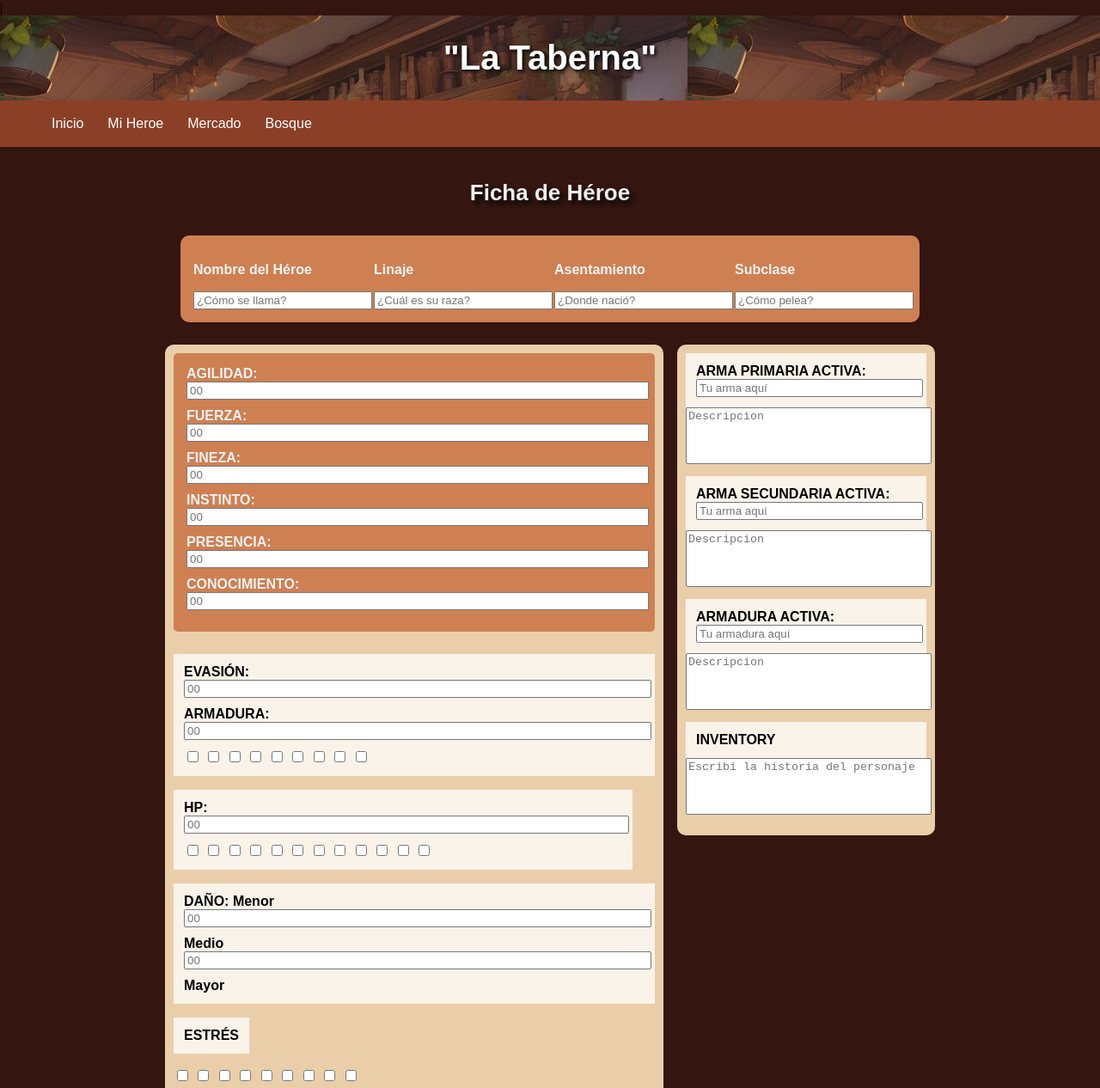
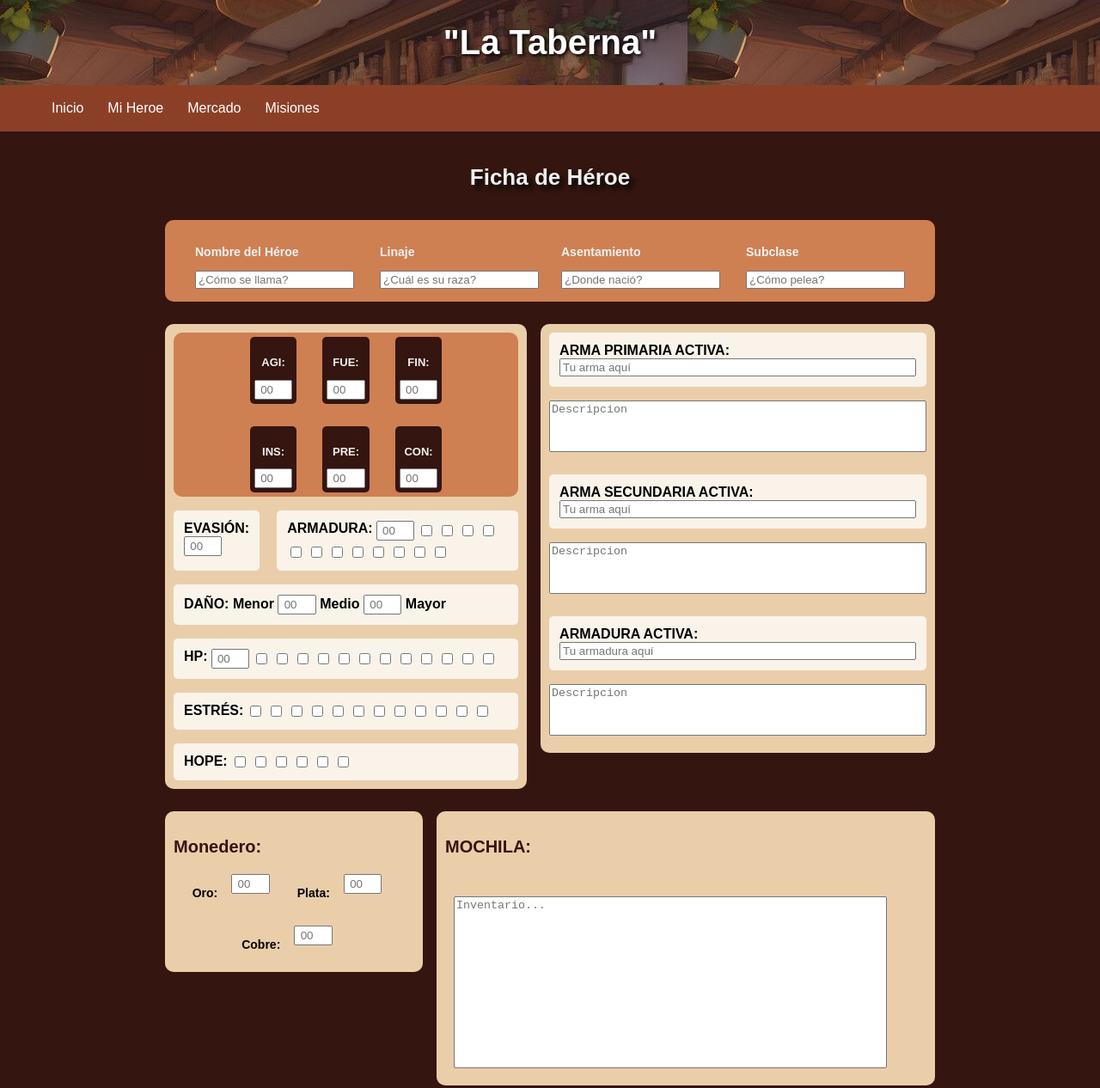
Before and after one commit to Naranja-crocante/Naranja-crocante.github.io, a plain HTML site: page heroe.html in a window 1280 px wide. Shown: the top 1266 px of the page at 86% size. Drawn offline with nearby package versions, Linux system fonts and the light colour scheme.

Commit message:
Taberna 1.3.2
ac tualiuzacion

```diff
--- a/heroe.html
+++ b/heroe.html
@@ -9,7 +9,7 @@
     href="https://cdnjs.cloudflare.com/ajax/libs/animate.css/4.1.1/animate.min.css"
   />
 <title>La Taberna</title>
-|</head>
+</head>
 <body>
     <header>
         <h1 id="inicio" class="animate__animated animate__jackInTheBox">"La Taberna"</h1>
@@ -20,7 +20,7 @@
             <li class="nav__link"><a href="index.html">Inicio</a></li>
             <li class="nav__link"><a href="heroe.html">Mi Heroe</a></li>
             <li class="nav__link"><a href="mercado.html">Mercado</a></li>
-            <li class="nav__link"><a href="bosque.html">Bosque</a></li>
+            <li class="nav__link"><a href="misiones.html">Misiones</a></li>
         </ul>
     </nav>
 
@@ -28,14 +28,17 @@
     <h2>Ficha de Héroe</h2>
 
         <div class="flexbox margen">
-            <div class="caja flexbox solo">
+            <div class="caja flexbox flex1n">
                 <div class="flexbox2">
+                    <div class="estadisticas_pareja">
                         <div class="datos-pj">
                             <p>Nombre del Héroe</p><input type="text" id="nombreHeroe" placeholder="¿Cómo se llama?">
                         </div>
                         <div class="datos-pj">
                             <p>Linaje</p><input type="text" id="linaje" placeholder="¿Cuál es su raza?">
                         </div>
+                    </div>
+                    <div class="estadisticas_pareja">
                         <div class="datos-pj">
                             <p>Asentamiento</p><input type="text" id="asentamiento" placeholder="¿Donde nació?">
                         </div>
@@ -45,20 +48,31 @@
                     </div>
                 </div>
             </div>
+        </div>
 
         <div class="flexbox margen">
-            <div class="caja centro flexbox">
-                <div class="panel_stat">
-                    AGILIDAD: <input type="text" class="num" placeholder="00">
-                    FUERZA: <input type="text" class="num" placeholder="00">
-                    FINEZA: <input type="text" class="num" placeholder="00">
-                    INSTINTO: <input type="text" class="num" placeholder="00">
-                    PRESENCIA: <input type="text" class="num" placeholder="00">
-                    CONOCIMIENTO: <input type="text" class="num" placeholder="00">
+            <div class="caja flex2 flexbox">
+                <section class="estadisticas flexbox2 flex1n">
+                    <div class="estadisticas_pareja">
+                    <div class="estadisticas_stat"><h4>AGI: </h4><input type="number" class="num" placeholder="00"> </div>
+                    <div class="estadisticas_stat"><h4>FUE: </h4><input type="number" class="num" placeholder="00"> </div>
+                    <div class="estadisticas_stat"><h4>FIN: </h4><input type="number" class="num" placeholder="00"> </div>
                     </div>
+                    <div class="estadisticas_pareja">
+                    <div class="estadisticas_stat"><h4>INS: </h4><input type="number" class="num" placeholder="00"></div>
+                    <div class="estadisticas_stat"><h4>PRE: </h4><input type="number" class="num" placeholder="00"> </div>
+                    <div class="estadisticas_stat"><h4>CON: </h4><input type="number" class="num" placeholder="00"></div>
+                    </div>
+                </section>
+
                 <div class="caja-2">
-                    <div class="panel">EVASIÓN: <input type="text" class="num" placeholder="00">
-                    ARMADURA: <input type="text" class="num" placeholder="00">
+                    <section class="estadisticas_pareja">
+                    <div class="panel">EVASIÓN: <input type="number" class="num" placeholder="00"> </div>
+                    <div class="checks panel">
+                    ARMADURA: <input type="number" class="num" placeholder="00">
+                        <input type="checkbox">
+                        <input type="checkbox">
+                        <input type="checkbox">
                         <input type="checkbox">
                         <input type="checkbox">
                         <input type="checkbox">
@@ -69,11 +83,14 @@
                         <input type="checkbox">
                         <input type="checkbox">
                     </div>
+                    </section>
                 </div>
+                <div class="panel">DAÑO: Menor <input type="number" class="stat num" placeholder="00"> Medio <input type="number" class="stat num" placeholder="00"> Mayor</div>
                 <div class="caja-2">
                 <section class="izq">
-                    <div class="panel">HP:
-                            <input type="text" class="stat num" placeholder="00">
+                    <div class="panel">
+                        <div class="checks">
+                            HP: <input type="number" class="stat num" placeholder="00">
                             <input type="checkbox">
                             <input type="checkbox">
                             <input type="checkbox">
@@ -88,10 +105,12 @@
                             <input type="checkbox">
                         </div>
                     </div>
-                    <div class="panel">DAÑO: Menor <input type="text" class="stat num" placeholder="00"> Medio
-                        <input type="text" class="stat num" placeholder="00"> Mayor</div>
-                    <div class="panel">ESTRÉS</div>
-                    <div>
+                 </div>
+                    <div class="checks panel">
+                        ESTRÉS:
+                        <input type="checkbox">
+                        <input type="checkbox">
+                        <input type="checkbox">
                         <input type="checkbox">
                         <input type="checkbox">
                         <input type="checkbox">
@@ -102,8 +121,8 @@
                         <input type="checkbox">
                         <input type="checkbox">
                     </div>
-                    <div class="panel">HOPE:</div>
-                    <div>
+                    <div class="panel checks">
+                        HOPE:
                         <input type="checkbox">
                         <input type="checkbox">
                         <input type="checkbox">
@@ -112,22 +131,30 @@
                         <input type="checkbox">
                     </div>
                 </section>
+
             </div>
-            <div class="caja derecha">
+            <section class="caja derecha">
                     <div class="panel">ARMA PRIMARIA ACTIVA: <input type="text" class="stat" placeholder="Tu arma aquí"></div>
                     <textarea placeholder="Descripcion" class="caja-texto"></textarea>
                     <div class="panel">ARMA SECUNDARIA ACTIVA: <input type="text" class="stat" placeholder="Tu arma aquí"></div>
                     <textarea placeholder="Descripcion" class="caja-texto"></textarea>
                     <div class="panel">ARMADURA ACTIVA: <input type="text" class="stat" placeholder="Tu armadura aquí"></div>
                     <textarea placeholder="Descripcion" class="caja-texto"></textarea>
-                    <div class="panel">INVENTORY</div>
-                    <textarea placeholder="Escribí la historia del personaje" class="caja-texto"></textarea>
-            </div>
+            </section>
         </div>
 
+
         <div class="flexbox margen">
-            <div class="caja flexbox solo">
-                <h4> MOCHILA: </h4>
+            <section class="caja flexbox flex1">
+                    <h3>Monedero:</h3>
+                    <div class="flexbox">
+                        <p>Oro: </p><input type="number"  class="stat num" placeholder="00"> <br>
+                        <p>Plata: </p><input type="number"  class="stat num" placeholder="00"> <br>
+                        <p>Cobre: </p><input type="number"  class="stat num" placeholder="00"> <br>
+                    </div>
+            </section>
+            <div class="caja flexbox flex2">
+                <h3> MOCHILA: </h4>
                 <textarea placeholder="Inventario..." class="mochila"></textarea>
             </div>
         </div>
@@ -141,3 +168,4 @@
     </footer>
 
 </body>
+</html>
--- a/styles.css
+++ b/styles.css
@@ -8,6 +8,7 @@ header {
     font-family: 'Heavitas', sans-serif;
     font-size: 20px;
     background-image: url(imgs/fondo-2.jpg);
+    margin: 0;
 }
 
 body {
@@ -19,17 +20,135 @@ body {
     padding: 0;
 }
 
+p {
+    font-family: Arial, sans-serif;
+    font-size: 14px;
+}
+
+*,
+*::before,
+*::after {
+  box-sizing: border-box;
+}
+
 #inicio {
     color: #ffffff;
     text-shadow: #000000 2px 2px 4px;
+}
+
+/* ---- cubitos pueba y todo eso ---- */
+
+.cubito{
+    background-color: #eaceaa;
+    color: #fff;
+    text-align: center;
+    font-size: 40px;
+    height: 100px;
+    width: 200px;
+    flex-grow: 1;
+}
+
+
+
+h2{
+    margin-top: 3%;
+    font-family: 'Heavitas', sans-serif;
+    font-size: 26px;
+    color:#f1f1f1;
+    text-align: center;
+    text-shadow: #090909 5px 5px 5px;
+}
+
+h3{
+    font-family: 'arial', sans-serif;
+    font-size: 20px;
+    font-weight: 800;
+    color:#34150f;
+}
+
+h4{
+    height: 10px;
+    font-family: 'Arial', sans-serif;
+    font-size: 13px;
+    color:#f1f1f1;
+}
+
+
+.main {
+    flex: 1;
+    display: flex;
+    padding: 20px;
+    font-family: Arial;
+}
+
+.flexbox{
+    display: flex;
+    flex-wrap: wrap;
+    justify-content: center;
+    align-items: start;
+    flex-direction: row;
+    gap : 1rem;
+    max-width: 100%;
+    font-family: arial;
+    font-weight: 550;
+}
+
+.flexbox2{
+    display: flex;
+    flex-wrap: wrap;
+    justify-content: center;
+    flex-direction: row;
+    gap: 1rem;
+}
+
+#columnas{
+    display: flex;
+    flex-direction: column;
+    justify-content: space-between;
+    gap: 2rem;
+}
+
+.margen {
+    display: flex;
+    flex-direction: row;
+    padding: 1% 15%;
+}
+
+.caja{
+    display: flex;
+    flex-direction: column;
+    justify-content: space-evenly;
+    align-items: stretch;
+    background-color: #eaceaa;
+    padding: 10px;
+    border-radius: 10px;
+    gap: 1rem;
+}
+
+.flex2   {
+    flex: 2;
+}
+
+.flex1   {
+    display: inline-block;
+    flex: 1;
+}
+
+.flex1n{
+    flex: 1;
+    justify-content: center;
+    align-items: center;
+    background-color: #ce8053;
+    border-radius: 10px;
 }
 
 /* Estilos de la barra de navegación */
 
 nav {
     display: flex;
+    width: 100%;
     background-color: #8c3f27;
-    justify-content: space-between;
+    justify-content: start;
     padding-left: 40px;
 }
 
@@ -43,7 +162,8 @@ nav {
 }
 
 .nav__item{
-   list-style: none;
+    list-style: none;
+    flex: 1 1 auto;
 }
 
 .nav__link {
@@ -67,83 +187,6 @@ nav a{
     color: inherit;
 }
 
-h2{
-    margin-top: 3%;
-    font-family: 'Heavitas', sans-serif;
-    font-size: 26px;
-    color:#f1f1f1;
-    text-align: center;
-    text-shadow: #090909 5px 5px 5px;
-}
-
-
-.main {
-
-    flex: 1;
-    display: flex;
-    padding: 20px;
-    font-family: Arial;
-}
-
-.flexbox{
-    display: flex;
-    flex-wrap: nowrap;
-    justify-content: center;
-    align-items: flex-start;
-    flex-direction: row;
-    gap : 1rem;
-    max-width: 100%;
-    font-family: arial;
-    font-weight: 550;
-}
-
-.flexbox2{
-    display: flex;
-    justify-content: center;
-    flex-direction: row;
-}
-
-#columnas{
-    display: flex;
-    flex-direction: column;
-    justify-content: space-between;
-    gap: 2rem;
-}
-
-.margen {
-    display: flex;
-    flex-direction: row;
-    padding: 1% 15%;
-}
-
-.caja{
-    display: flex;
-    flex-direction: column;
-    justify-content: space-between;
-    align-items: space-evenly;
-    background-color: #eaceaa;
-    padding: 10px;
-    border-radius: 10px;
-    gap: 1rem;
-}
-
-.solo{
-    justify-content: center;
-    align-items: center;
-    background-color: #ce8053;
-}
-.izquierda {
-    width: 15%;
-    display: inline-block;
-}
-.centro    {
-    flex: 2;
-}
-.derecha   {
-    display: inline-block;
-    flex: 1;
-}
-
 /* ---------- ficha ----------- */
 
 
@@ -156,9 +199,7 @@ input[type="text"] {
     display: flex;
     flex-direction: column;
     justify-content: center;
-    align-items: space-between;
-    min-width: 200px;
-    max-width: 400px;
+    align-items: space-evenly;
     padding: 5px;
     border-radius: 10px;
     color:#F1F1F1;
@@ -166,23 +207,32 @@ input[type="text"] {
     font-weight: 800;
 }
 
-.stats {
+
+.estadisticas{
+    background-color: #ce8053;
     display: flex;
-    background-color: #34150f;
     flex-direction: row;
-    justify-content: space-between;
-    padding: 50px;
-    gap: 2rem;
+    justify-content: space-evenly;
+    align-items: center;
 }
 
-.panel_stat{
-    width: auto;
-    margin-bottom: 10px;
-    align-self: center;
-    background-color: #ce8053;
+.estadisticas_pareja{
+    display: inline-flex;
+    flex-direction: row;
+    justify-content: center;
+    gap: 20px;
+}
+
+.estadisticas_stat{
+    display: inline-flex;
+    flex-direction: column;
+    margin: 5px;
+    background-color: #34150f;
     color: #F1F1F1;
-    padding: 15px;
+    text-align: center;
+    padding: 5px;
     border-radius: 5px;
+    flex: 1;
 }
 
 .caja-texto {
@@ -190,6 +240,12 @@ input[type="text"] {
     height: 60px;
     resize: none;
     margin-bottom: 10px;
+}
+
+.checks {
+  display: flex;
+  gap: 4px;
+  flex-wrap: wrap;
 }
 
 .mochila{
@@ -201,16 +257,17 @@ input[type="text"] {
 }
 
 .num {
-    margin-bottom: 10px;
-    resize: horizontal;
-    width: 25px;
+    width: 6ch;          /* ancho exacto para 2–3 dígitos */
+    text-align: center;
+    padding: 2px 4px;
 }
 
 .panel {
-  background: rgba(255, 255, 255, 0.750);
-  border: 0px solid #999;
-  padding: 12px;
-  height: auto;
+    background: rgba(255, 255, 255, 0.750);
+    border: 0px solid #999;
+    padding: 12px;
+    height: auto;
+    border-radius: 5px;
 }
 
 /*-- Estilos de la página del mercado --*/
@@ -315,6 +372,11 @@ input[type="text"] {
     text-align: center;
 }
 
+.shop-item:focus{
+    border: 3px solid #ffffff;
+    background-color: #e2bf91;
+}
+
 .shop-item h3 {
     font-size: 1rem;
     margin: 0 0 0.5rem;
```
Also changed, not shown: index.html (+3 -2 lines), mercado.html (+1 -1 lines), mercado.js (+21 -1 lines), misiones.html (added, +32 -0 lines), 1 other file. Lines whose indentation alone changed are shown as unchanged.
